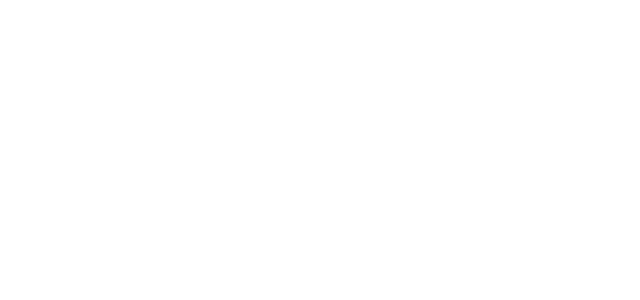
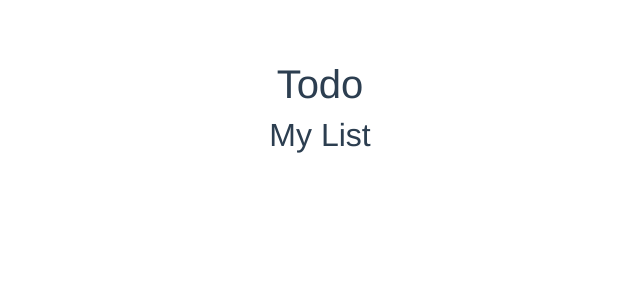
Before and after one commit to DavutKeskin/vue-tdd-with-todo, a Vue app: page / in a window 1280 px wide. Shown: the top 300 px of the page, without its empty margins (320-960 px from the left). Built offline with nearby package versions, Linux system fonts and the light colour scheme.

Commit message:
bootstrap vue added

```diff
--- a/package.json
+++ b/package.json
@@ -9,8 +9,10 @@
     "lint": "vue-cli-service lint"
   },
   "dependencies": {
+    "bootstrap": "^4.6.0",
+    "bootstrap-vue": "^2.21.2",
     "core-js": "^3.6.5",
-    "vue": "^2.6.11"
+    "vue": "^2.6.12"
   },
   "devDependencies": {
     "@vue/cli-plugin-babel": "~4.5.0",
--- a/src/App.vue
+++ b/src/App.vue
@@ -1,16 +1,17 @@
 <template>
-  <div id="app">
-    <HelloWorld msg="Welcome to Your Vue.js App"/>
+  <div id="app" class="container">
+    <h1>Todo</h1>
+    <Todo title="My List"></Todo>
   </div>
 </template>
 
 <script>
-import HelloWorld from './components/Todo.vue'
 
+import Todo from '@/components/Todo'
 export default {
   name: 'App',
   components: {
-    HelloWorld
+    Todo
   }
 }
 </script>
--- a/src/main.js
+++ b/src/main.js
@@ -1,7 +1,13 @@
 import Vue from 'vue'
 import App from './App.vue'
+import BootstrapVue, { IconsPlugin } from 'bootstrap-vue'
+
+import 'bootstrap/dist/css/bootstrap.css'
+import 'bootstrap-vue/dist/bootstrap-vue.css'
 
 Vue.config.productionTip = false
+Vue.use(BootstrapVue)
+Vue.use(IconsPlugin)
 
 new Vue({
   render: h => h(App)
```
Also changed, not shown: 1 other file (tests, documents, lock files or other folders).
